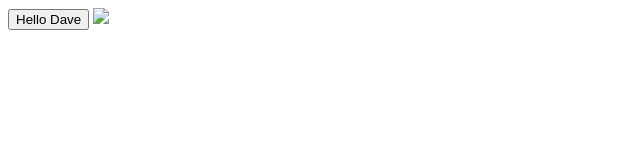
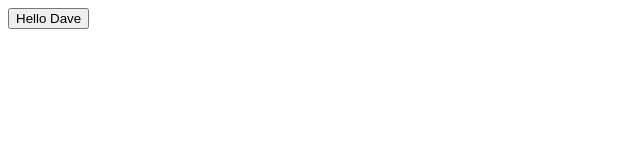
Before and after one commit to Hedgehawk11/teste, a browser extension: page index.html in a window 1280 px wide. Shown: the full height of the page, 0-640 px from the left. Drawn offline with Linux system fonts and the light colour scheme.

Commit message:
Update index.html

```diff
--- a/index.html
+++ b/index.html
@@ -1,7 +1,6 @@
 <html>
   <body>
     <button>Hello Dave</button>
-    <img src="bighal9000.png"></img>
     <script src="popup.js"></script>
   </body>
 </html>
```
